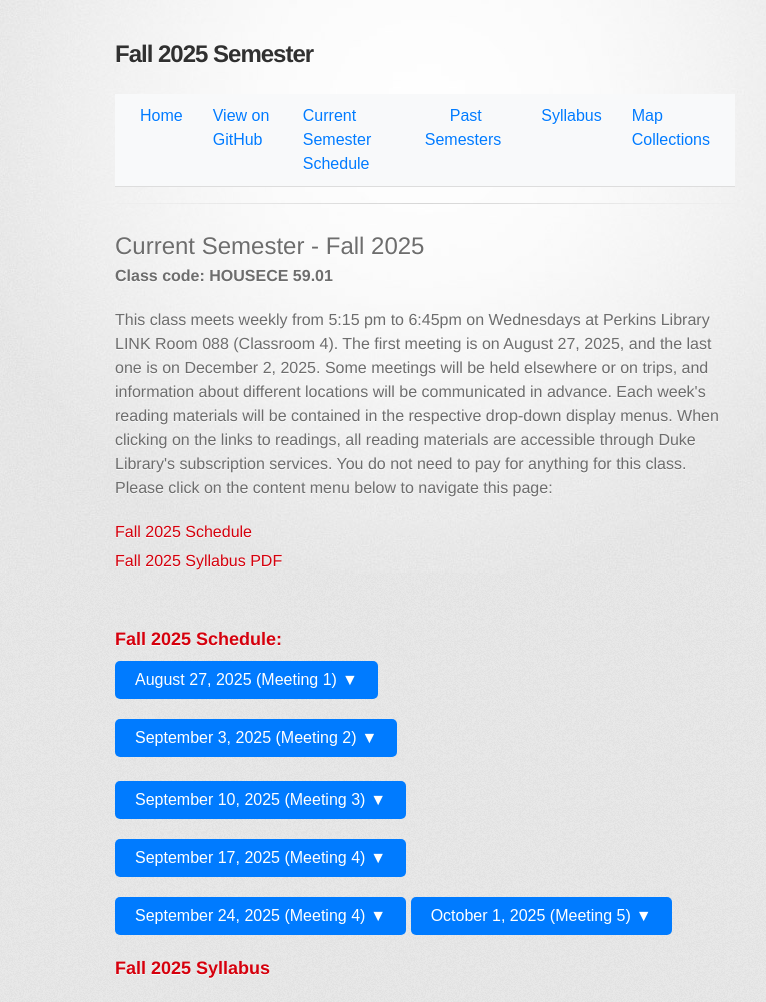
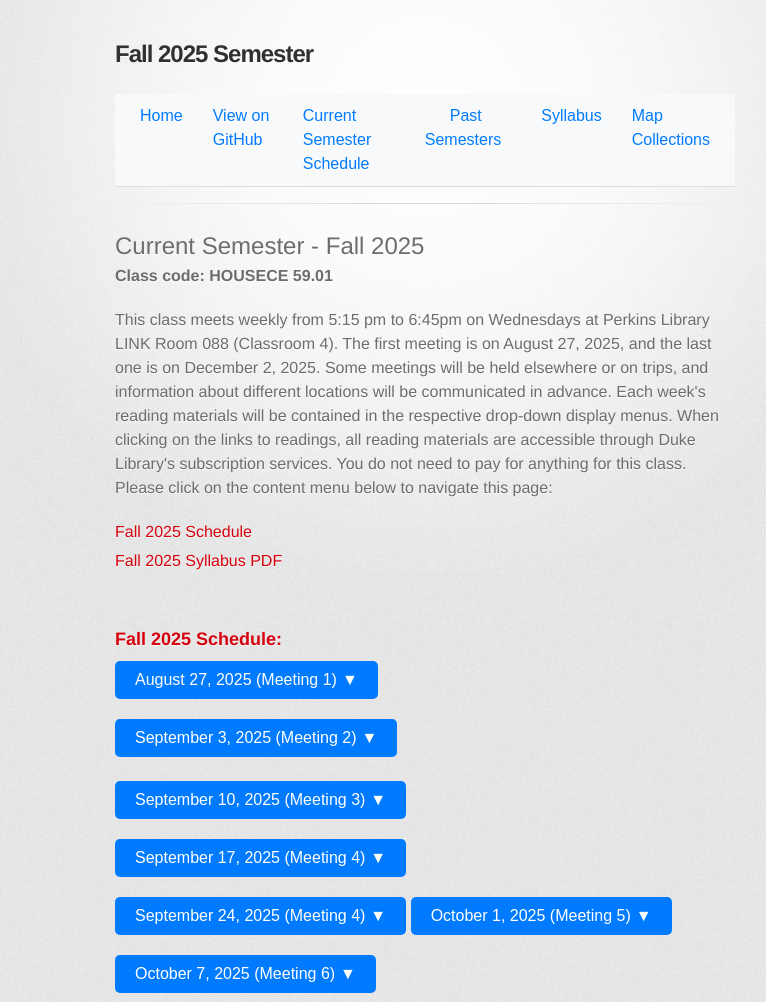
Before and after one commit to zzou21/AmericanWest, a Jekyll site: the page built from fall2025/current-semester.html, in a window 1280 px wide. Shown: the top 1002 px of the page, without its empty margins (215-981 px from the left). Built offline with Jekyll 4.4.1, drawn with Linux system fonts in a browser that asks for light colours; some web fonts are replaced; grey boxes are pictures that could not be loaded.

Commit message:
updated week on Montana

```diff
--- a/fall2025/current-semester.html
+++ b/fall2025/current-semester.html
@@ -98,6 +98,19 @@
       </div>
     </div>
 
+    <div class="dropdown">
+      <button class="scheduleDropdownButton" data-target="dropdownWeek7">October 7, 2025 (Meeting 6)<span class="caret"> ▼</span></button>
+      <div class="scheduleDropdownContent" id="dropdownWeek7">
+        <p><span style="font-weight: bold">Topic:</span><br>Chinese immigrants in Montana</p>
+        <p>Reading materials:</p>
+        <a href="https://ebookcentral.proquest.com/lib/duke/detail.action?docID=6899427" target="_blank" rel="noopener noreferrer">
+          <button>Reading #1 <i>The Middle Kingdom under the Big Sky : A History of the Chinese Experience in Montana </i> by Mark Johnson.</button>
+        <p>Only need to read Chapter 1: "Telling the History of Montana’s Chinese Pioneers"</op>
+        </a>
+      </div>
+    </div>
+
+
 
     <h3 id="syllabus">Fall 2025 Syllabus</h3></p>
     <iframe
```
Also changed, not shown: 1 other file.
